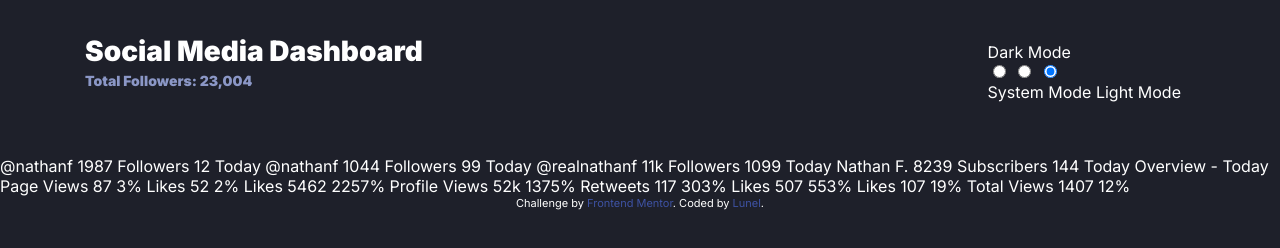
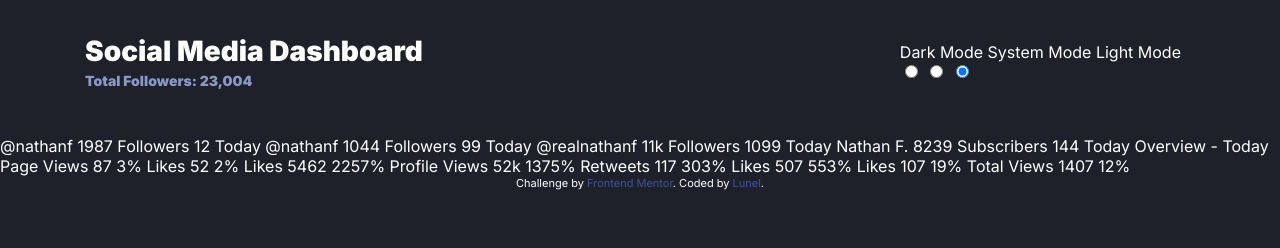
Before and after one commit to Luneldevwb/Dashbord, a website: page index.html in a window 1280 px wide. Drawn offline with Linux system fonts and the light colour scheme; files that its build step writes are made by us from their sources.

Commit message:
new mod about label.

```diff
--- a/index.html
+++ b/index.html
@@ -29,6 +29,8 @@
 
     <fieldset class="header__toggle toggle" aria-label="theme toggle" role="radiogroup">
       <label for="dark">Dark Mode</label>
+      <label for="system">System Mode</label>
+      <label for="light">Light Mode</label>
       <div class="toggle__wrapper">
         <input type="radio" name="theme" id="dark">
         <input type="radio" name="theme" id="system">
@@ -36,8 +38,6 @@
         <span aria-hidden="true" class="toggle__background"></span>
 		    <span aria-hidden="true" class="toggle__button"></span>
       </div>
-      <label for="dark">System Mode</label>
-      <label for="light">Light Mode</label>
     </fieldset>
   </header>
 
```
